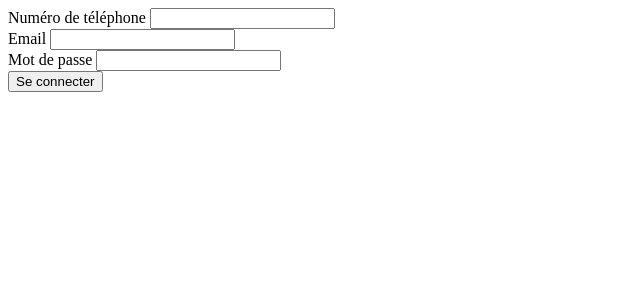
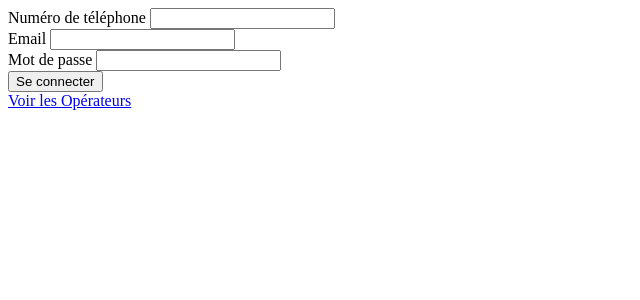
Before and after one commit to iraka5/MobilMoney_ETU4106_ETU4194, a CodeIgniter 4 app: the page made by app/Views/login.php in a window 1280 px wide. Shown: the top 300 px of the page, without its empty margins (0-640 px from the left). Run offline with PHP 8.4 and a stand-in for CodeIgniter, Linux system fonts and the light colour scheme; the template is opened without the code that fills it, so the values that code supplies are empty; some libraries are stand-ins or nearby versions.

Commit message:
essaie V1

```diff
--- a/app/Config/Routes.php
+++ b/app/Config/Routes.php
@@ -5,8 +5,7 @@ use CodeIgniter\Router\RouteCollection;
 /**
  * @var RouteCollection $routes
  */
-$routes->get('/', 'Home::index');
-$routes->get('/test', 'Home::index');
+
 
 $routes->get('/operateurs', 'Home::listerTout');
 $routes->get('frais/modifier/(:num)', 'Home::modifierFrais/$1');
--- a/app/Views/login.php
+++ b/app/Views/login.php
@@ -26,6 +26,10 @@
             <button type="submit" class="btn btn-primary">Se connecter</button>
         </form>
 
+
+        <a href="<?= base_url('/operateurs') ?>" class="btn btn-primary">
+    <i class="bi bi-list-ul"></i> Voir les Opérateurs
+</a>
         <script>
         document.getElementById('loginForm').addEventListener('submit', function(e) {
             const numeroInput = document.getElementById('numero');
```
